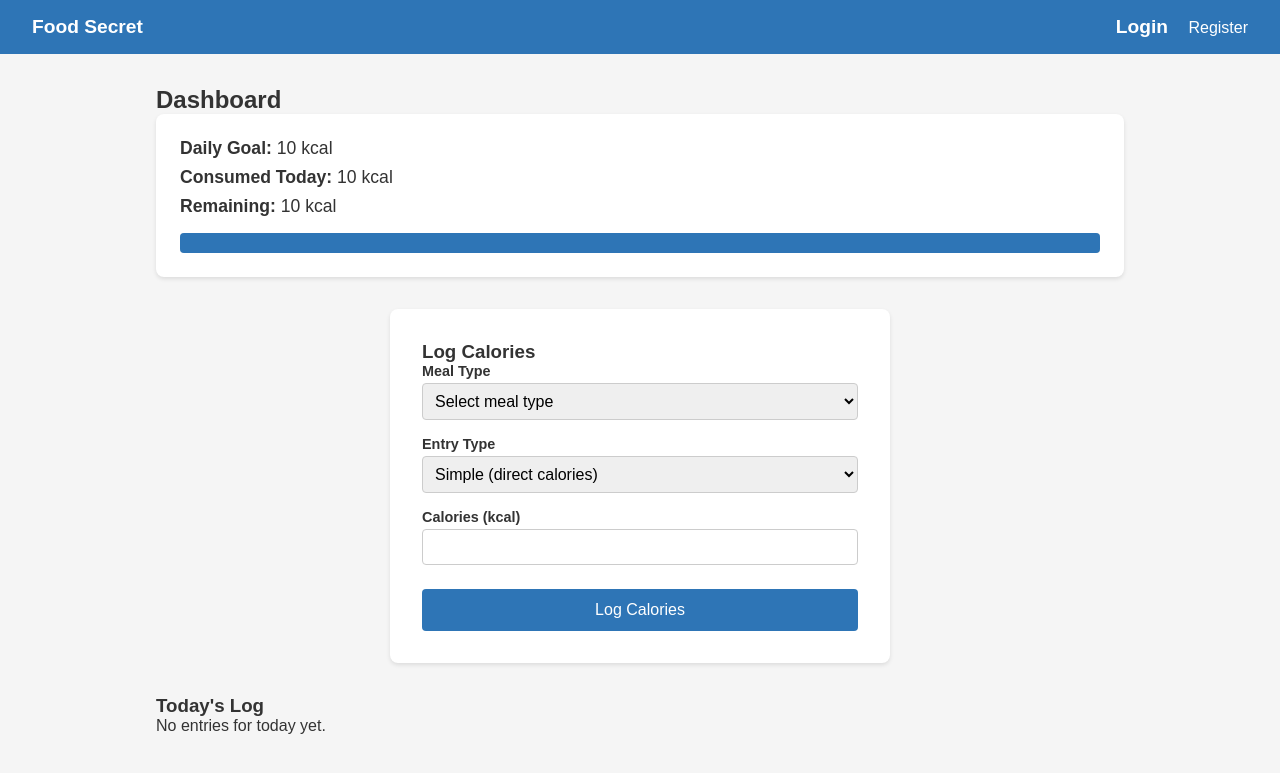
After one commit to Arhan-Gezer/food-secret, a Flask app: template app/templates/calories/dashboard.html in a window 1280 px wide. The commit adds this page. Shown: the top 773 px of the page. Run offline with Flask 3, Linux system fonts and the light colour scheme; the template is opened without the code that fills it: most values are stand-ins (such as "Sample title", 1, 10 or a date in 2020).

Commit message:
feat: add calorie tracking module and tests with 72% coverage

```diff
--- /dev/null
+++ b/app/templates/calories/dashboard.html
@@ -0,0 +1,97 @@
+{% extends "base.html" %}
+
+{% block content %}
+<h2>Dashboard</h2>
+
+{% if profile %}
+<div class="stats-box">
+    <p><strong>Daily Goal:</strong> {{ profile.daily_calorie_goal | round(0) | int }} kcal</p>
+    <p><strong>Consumed Today:</strong> {{ daily_total | round(0) | int }} kcal</p>
+    <p><strong>Remaining:</strong> {{ remaining | round(0) | int }} kcal</p>
+
+    <div class="progress-bar-container">
+        <div class="progress-bar" style="width: {{ [((daily_total / profile.daily_calorie_goal) * 100), 100] | min }}%"></div>
+    </div>
+</div>
+{% endif %}
+
+<div class="form-container" style="margin-top: 2rem;">
+    <h3>Log Calories</h3>
+
+    <form method="POST" action="{{ url_for('calories.log') }}">
+        <div class="form-group">
+            <label for="meal_type">Meal Type</label>
+            <select name="meal_type" id="meal_type" required>
+                <option value="">Select meal type</option>
+                {% for meal in meal_types %}
+                    <option value="{{ meal }}">{{ meal | capitalize }}</option>
+                {% endfor %}
+            </select>
+        </div>
+
+        <div class="form-group">
+            <label for="entry_type">Entry Type</label>
+            <select name="entry_type" id="entry_type" onchange="toggleEntryType(this.value)">
+                <option value="simple">Simple (direct calories)</option>
+                <option value="macro">Macro (protein/carbs/fat)</option>
+            </select>
+        </div>
+
+        <div id="simple-entry">
+            <div class="form-group">
+                <label for="calories">Calories (kcal)</label>
+                <input type="number" name="calories" id="calories" step="0.1" min="0">
+            </div>
+        </div>
+
+        <div id="macro-entry" style="display:none;">
+            <div class="form-group">
+                <label for="protein">Protein (g)</label>
+                <input type="number" name="protein" id="protein" step="0.1" min="0">
+            </div>
+            <div class="form-group">
+                <label for="carbs">Carbs (g)</label>
+                <input type="number" name="carbs" id="carbs" step="0.1" min="0">
+            </div>
+            <div class="form-group">
+                <label for="fat">Fat (g)</label>
+                <input type="number" name="fat" id="fat" step="0.1" min="0">
+            </div>
+        </div>
+
+        <button type="submit">Log Calories</button>
+    </form>
+</div>
+
+<div style="margin-top: 2rem;">
+    <h3>Today's Log</h3>
+    {% set today_logs = history | selectattr("date", "equalto", today) | list %}
+    {% if today_logs %}
+        <table class="table">
+            <thead>
+                <tr>
+                    <th>Meal</th>
+                    <th>Calories</th>
+                </tr>
+            </thead>
+            <tbody>
+                {% for log in today_logs %}
+                <tr>
+                    <td>{{ log.meal_type | capitalize }}</td>
+                    <td>{{ log.calories | round(0) | int }} kcal</td>
+                </tr>
+                {% endfor %}
+            </tbody>
+        </table>
+    {% else %}
+        <p>No entries for today yet.</p>
+    {% endif %}
+</div>
+
+<script>
+function toggleEntryType(type) {
+    document.getElementById('simple-entry').style.display = type === 'simple' ? 'block' : 'none';
+    document.getElementById('macro-entry').style.display = type === 'macro' ? 'block' : 'none';
+}
+</script>
+{% endblock %}
--- a/static/css/style.css
+++ b/static/css/style.css
@@ -128,3 +128,56 @@ button[type="submit"]:hover {
 .form-container a {
     color: #2E75B6;
 }
+
+/* Table */
+.table {
+    width: 100%;
+    border-collapse: collapse;
+    margin-top: 1rem;
+    background: white;
+}
+
+.table th, .table td {
+    padding: 0.75rem;
+    text-align: left;
+    border-bottom: 1px solid #ddd;
+}
+
+.table th {
+    background-color: #2E75B6;
+    color: white;
+}
+
+.table tr:hover {
+    background-color: #f5f5f5;
+}
+
+/* Stats Box */
+.stats-box {
+    background: white;
+    padding: 1.5rem;
+    border-radius: 8px;
+    box-shadow: 0 2px 4px rgba(0,0,0,0.1);
+    margin-bottom: 1rem;
+}
+
+.stats-box p {
+    margin-bottom: 0.5rem;
+    font-size: 1.1rem;
+}
+
+/* Progress Bar */
+.progress-bar-container {
+    width: 100%;
+    background-color: #e0e0e0;
+    border-radius: 4px;
+    height: 20px;
+    margin-top: 1rem;
+}
+
+.progress-bar {
+    height: 100%;
+    background-color: #2E75B6;
+    border-radius: 4px;
+    transition: width 0.3s ease;
+}
```
Also changed, not shown: app/routes/calories.py (+82 -1 lines), app/services/calorie_service.py (added, +60 -0 lines), app/services/food_entry_factory.py (added, +48 -0 lines), app/templates/calories/history.html (added, +30 -0 lines), tests/test_calories.py (added, +149 -0 lines).
